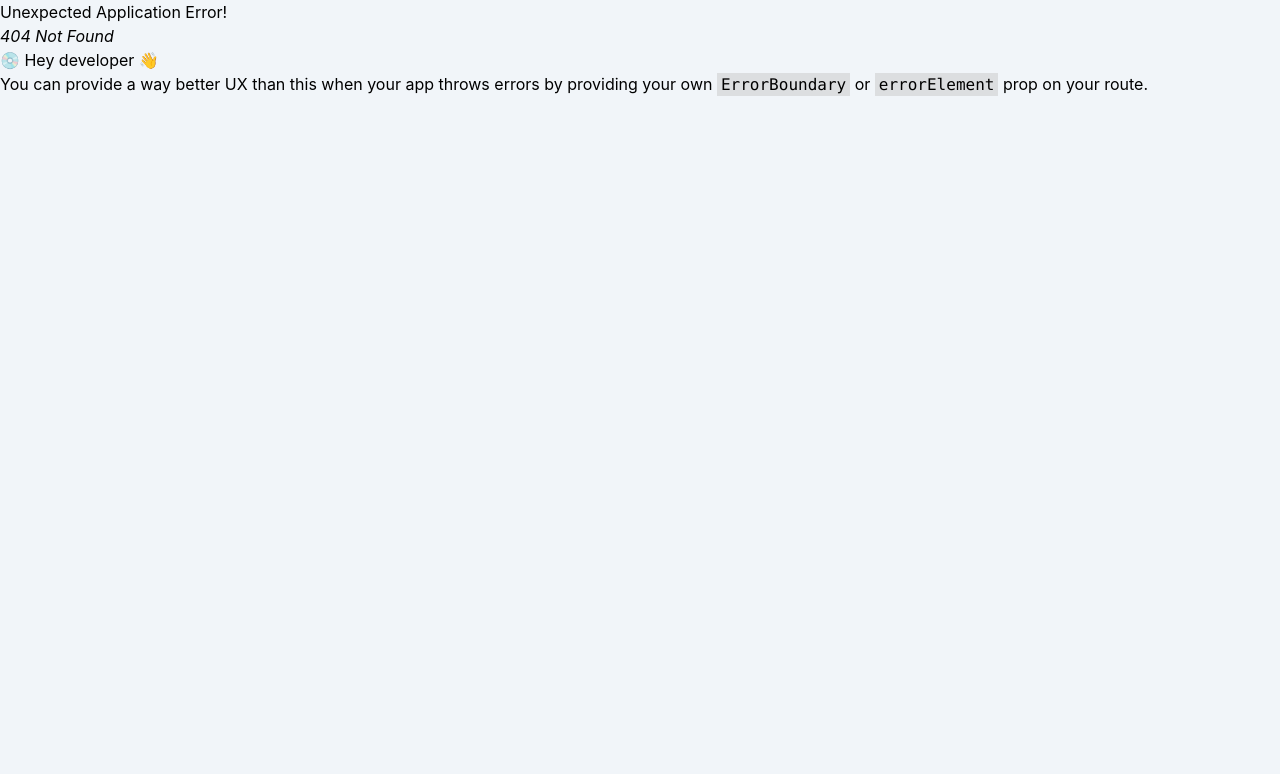
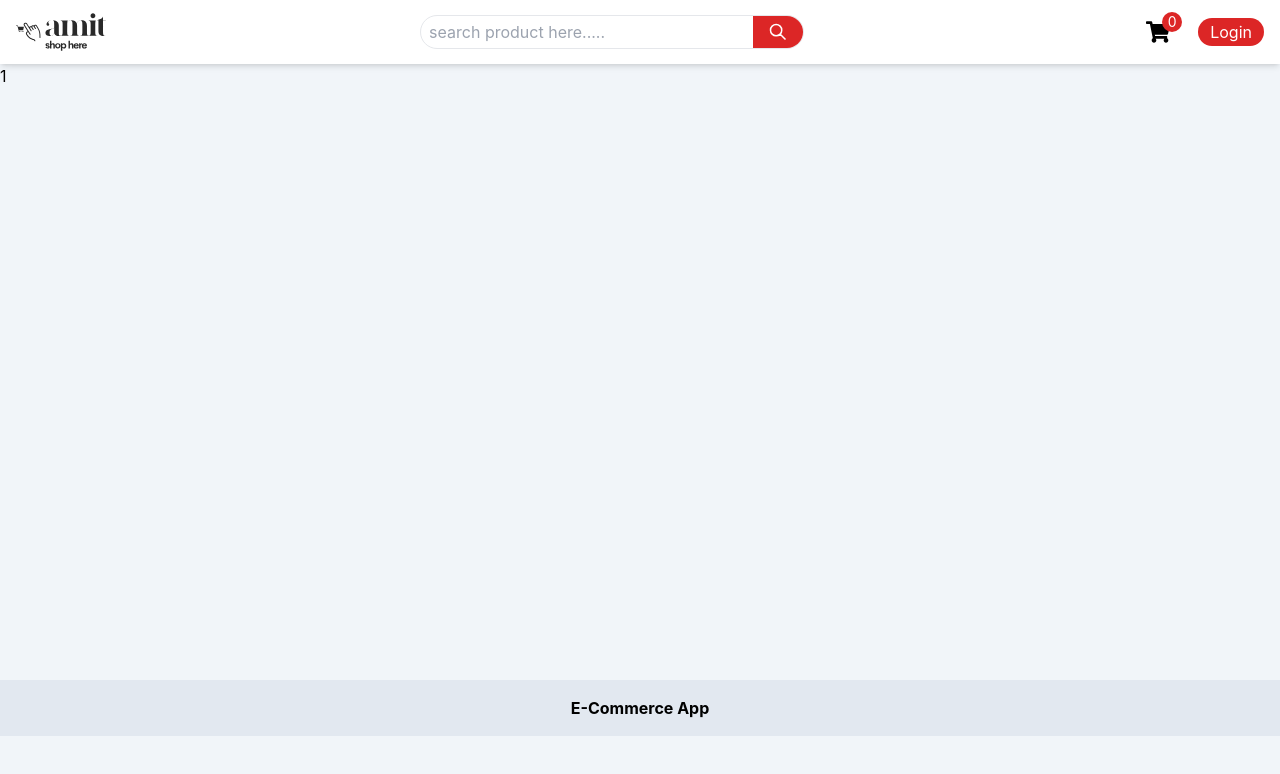
Before and after one commit to swarupcs/E-commerce-Frontend, a React (Create React App) app: page /product-category/1 in a window 1280 px wide. Before the commit this address had no page. Shown: the top 774 px of the page. Built offline with nearby package versions, Linux system fonts and the light colour scheme; no server answers.

Commit message:
category fetched using useParams()

```diff
--- a/src/components/CategoryList.js
+++ b/src/components/CategoryList.js
@@ -1,5 +1,6 @@
 import React, { useEffect, useState } from 'react'
 import SummaryApi from '../common'
+import { Link } from 'react-router-dom'
 
 const CategoryList = () => {
     const [categoryProduct, setCategoryProduct] = useState([])
@@ -24,12 +25,12 @@ const CategoryList = () => {
         {
             categoryProduct.map((product, index) => {
                 return(
-                    <div className='cursor-pointer'>
+                    <Link to={"/product-category/" + product?.category} className='cursor-pointer'>
                         <div className='w-16 h-16 md:w-20 md:h-20 rounded-full overflow-hidden p-3 bg-white flex items-center justify-center'>
                             <img src={product?.productImage[0]} alt={product?.category} className='h-full object-fill'/>
                         </div>
                         <p className='text-center text-sm md:text-base capitalize'>{product?.category}</p>
-                    </div>
+                    </Link>
                 )
             })
         }
--- /dev/null
+++ b/src/pages/CategoryProduct.js
@@ -0,0 +1,14 @@
+import React from 'react'
+import { useParams } from "react-router-dom";
+
+const CategoryProduct = () => {
+    const params = useParams()
+    // console.log("category", params)
+  return (
+    <div>
+      {params?.categoryName}
+    </div>
+  )
+}
+
+export default CategoryProduct
--- a/src/routes/index.js
+++ b/src/routes/index.js
@@ -7,6 +7,7 @@ import SignUp from '../pages/SignUp';
 import AdminPanel from '../pages/AdminPanel';
 import AllUsers from '../pages/AllUsers';
 import AllProducts from '../pages/AllProducts';
+import CategoryProduct from '../pages/CategoryProduct';
 
 const router = createBrowserRouter([
     {
@@ -30,6 +31,10 @@ const router = createBrowserRouter([
                 element : <SignUp/>
             },
             {
+                path: "product-category/:categoryName",
+                element : <CategoryProduct/>
+            },
+            {
                 path: "admin-panel",
                 element : <AdminPanel/>,
                 children: [
```
